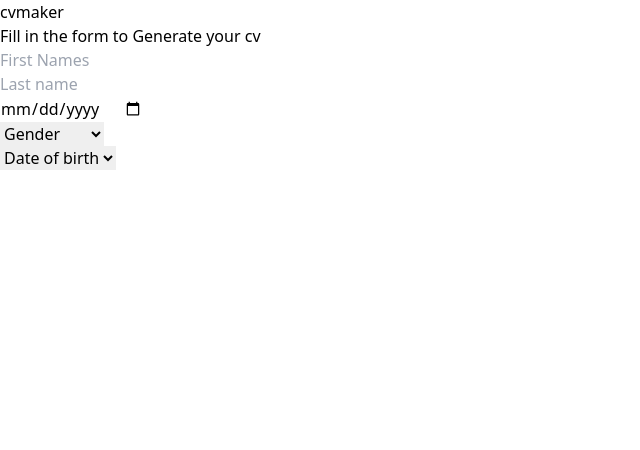
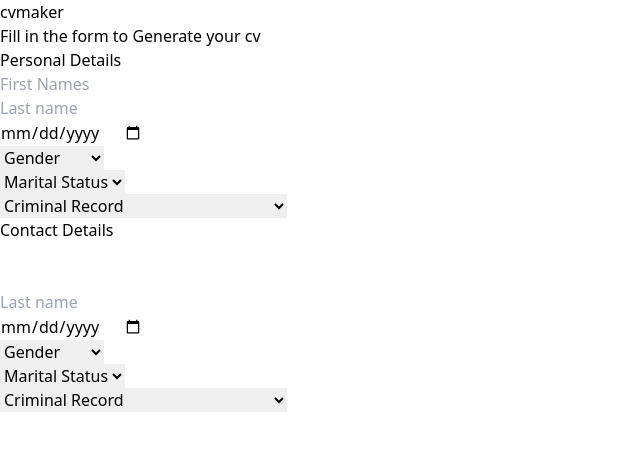
Before and after one commit to mawayalebo/cvmaker, a Next.js app: page / in a window 1280 px wide. Shown: the top 450 px of the page, without its empty margins (0-640 px from the left). Built offline with nearby package versions, Linux system fonts and the light colour scheme.

Commit message:
contact details

```diff
--- a/components/UserForm.tsx
+++ b/components/UserForm.tsx
@@ -6,7 +6,10 @@ const UserForm: React.FC = ()=>{
                     <div>
                         <h2 id="form-title" className="">Fill in the form to Generate your cv</h2>
                     </div>
-                    <div id="form-controllers" className="">
+                    <div id="personal-details-controllers" className="">
+                        <div>
+                            <h3 className="font-semibold">Personal Details</h3>
+                        </div>
                         <div id="controllers-group" className="flex flex-wrap gap-3">
                             <div id="form-field-container" className="flex flex-col">
                                 <input placeholder="First Names" id="first-name" type="text" className="focus:ring-1 focus:ring-blue-300 focus:border-0 ring-1 ring-blue-300 border-0 placeholder:text-gray-400 rounded-md"/>
@@ -28,9 +31,80 @@ const UserForm: React.FC = ()=>{
                             </div>
                             <div id="form-field-container" className="flex flex-col">
                                 <select placeholder="marital status" id="marital" className="focus:ring-1 focus:ring-blue-300 focus:border-0 ring-1 ring-blue-300 border-0 placeholder:text-gray-400 rounded-md">
-                                    <option value="">Date of birth</option>
+                                    <option value="">Marital Status</option>
                                     <option value="">Single</option>
                                     <option value="">Married</option>
+                                    <option value="">Divorced</option>
+                                </select>
+                            </div>
+                            <div id="form-field-container" className="flex flex-col">
+                                <select placeholder="marital status" id="marital" className="focus:ring-1 focus:ring-blue-300 focus:border-0 ring-1 ring-blue-300 border-0 placeholder:text-gray-400 rounded-md">
+                                    <option value="">Criminal Record</option>
+                                    <option value="">None</option>
+                                    <option value="">Driving While Intoxicated</option>
+                                    <option value="">Driving While License Suspended</option>
+                                    <option value="">Possession of Marijuana</option>
+                                    <option value="">Possession of Controlled Substance</option>
+                                    <option value="">Assault Family Member</option>
+                                    <option value="">Theft By Check</option>
+                                    <option value="">Theft</option>
+                                    <option value="">Evading Arrest/Detention</option>
+                                    <option value="">Assault Causes Bodily Injury</option>
+                                    <option value="">Aggravated Assault</option>
+                                </select>
+                            </div>
+                        </div>
+                    </div>
+
+                    </div>
+                    <div id="contact-details-controllers" className="">
+                        <div>
+                            <h3 className="font-semibold">Contact Details</h3>
+                        </div>
+                        <div id="controllers-group" className="flex flex-wrap gap-3">
+                            <div id="form-field-container" className="flex flex-col">
+                                 <input type="tel" name="phone numbers" id="" className="focus:ring-1 focus:ring-blue-300 focus:border-0 ring-1 ring-blue-300 border-0 placeholder:text-gray-400 rounded-md" />
+                            </div>
+                            <div id="form-field-container" className="flex flex-col">
+                                 <input type="tel" name="alternative phone numbers" id="" className="focus:ring-1 focus:ring-blue-300 focus:border-0 ring-1 ring-blue-300 border-0 placeholder:text-gray-400 rounded-md" />
+                            </div>
+                            <div id="form-field-container" className="flex flex-col">
+                                <input placeholder="Last name" id="first-name" type="text" className="focus:ring-1 focus:ring-blue-300 focus:border-0 ring-1 ring-blue-300 border-0 placeholder:text-gray-400 rounded-md"/>
+                        </div>
+                        <div id="controllers-group" className="flex flex-wrap gap-3">
+                            <div id="form-field-container" className="flex flex-col">
+                                <input placeholder="Date of Birth" id="Date-of-birth" type="date" className="focus:ring-1 focus:ring-blue-300 focus:border-0 ring-1 ring-blue-300 border-0 placeholder:text-gray-400 rounded-md"/>
+                            </div>
+                            <div id="form-field-container" className="flex flex-col">
+                                <select placeholder="gender" id="gender" className="focus:ring-1 focus:ring-blue-300 focus:border-0 ring-1 ring-blue-300 border-0 placeholder:text-gray-400 rounded-md">
+                                    <option value="">Gender</option>
+                                    <option value="">Male</option>
+                                    <option value="">Female</option>
+                                    <option value="">Non binary</option>
+                                </select>
+                            </div>
+                            <div id="form-field-container" className="flex flex-col">
+                                <select placeholder="marital status" id="marital" className="focus:ring-1 focus:ring-blue-300 focus:border-0 ring-1 ring-blue-300 border-0 placeholder:text-gray-400 rounded-md">
+                                    <option value="">Marital Status</option>
+                                    <option value="">Single</option>
+                                    <option value="">Married</option>
+                                    <option value="">Divorced</option>
+                                </select>
+                            </div>
+                            <div id="form-field-container" className="flex flex-col">
+                                <select placeholder="marital status" id="marital" className="focus:ring-1 focus:ring-blue-300 focus:border-0 ring-1 ring-blue-300 border-0 placeholder:text-gray-400 rounded-md">
+                                    <option value="">Criminal Record</option>
+                                    <option value="">None</option>
+                                    <option value="">Driving While Intoxicated</option>
+                                    <option value="">Driving While License Suspended</option>
+                                    <option value="">Possession of Marijuana</option>
+                                    <option value="">Possession of Controlled Substance</option>
+                                    <option value="">Assault Family Member</option>
+                                    <option value="">Theft By Check</option>
+                                    <option value="">Theft</option>
+                                    <option value="">Evading Arrest/Detention</option>
+                                    <option value="">Assault Causes Bodily Injury</option>
+                                    <option value="">Aggravated Assault</option>
                                 </select>
                             </div>
                         </div>
```
